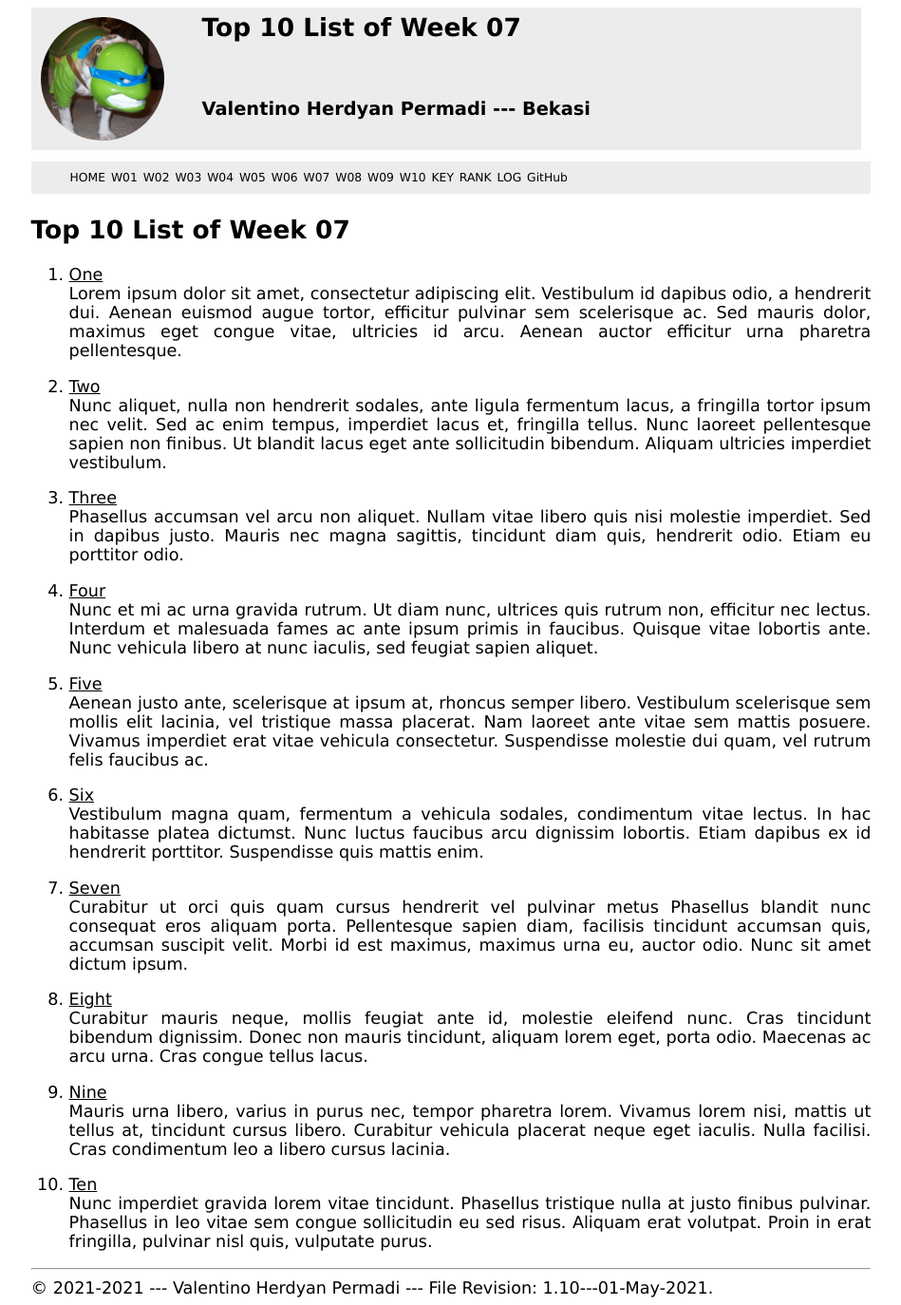
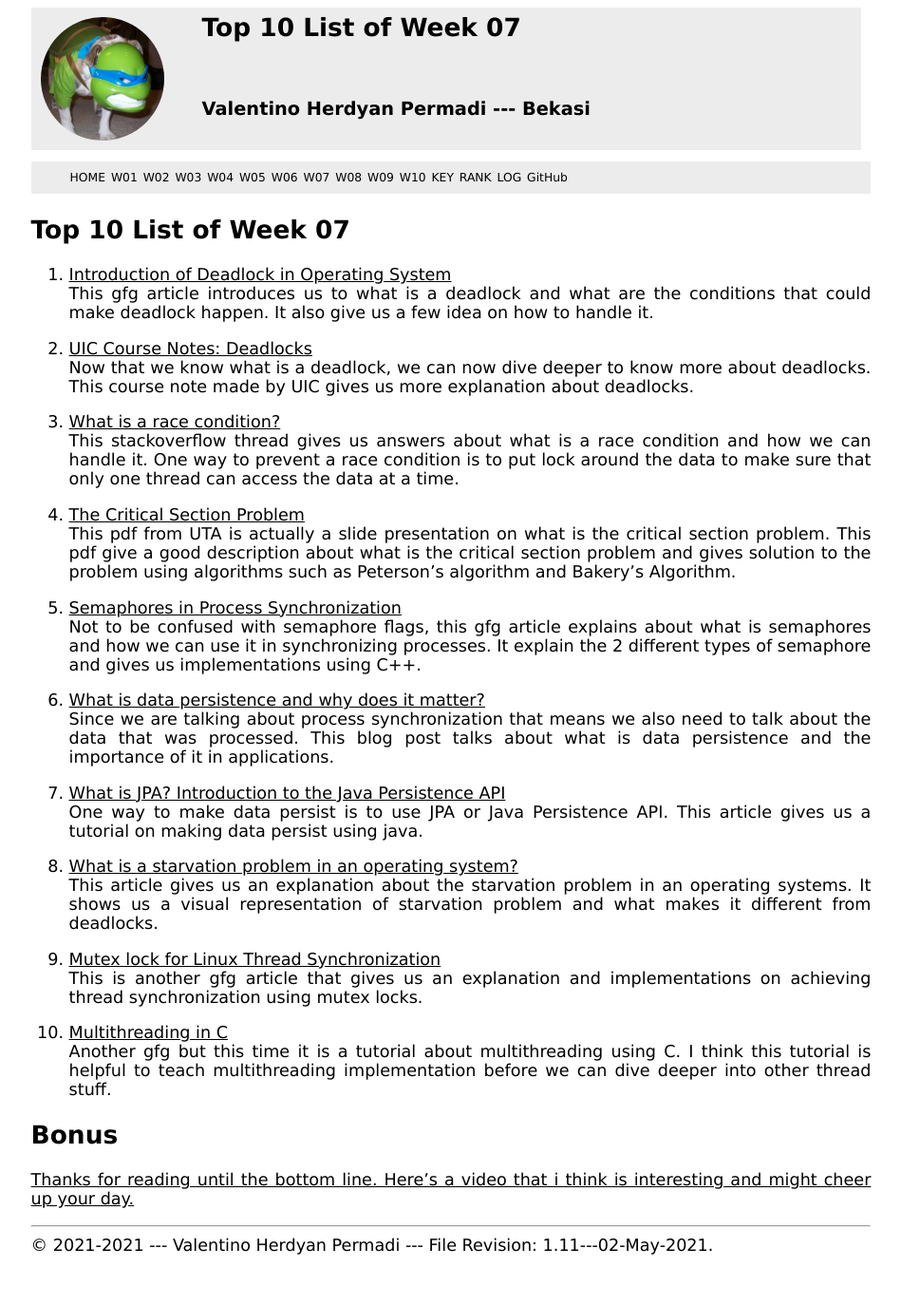
Before and after one commit to valentinohp/os211, a Jekyll site: the page built from w07.md, in a window 1280 px wide. Shown: the whole page at 95% size, without its empty margins (165-1114 px from the left). Built offline with Jekyll 4.4.1, drawn with Linux system fonts in a browser that asks for light colours; our own code applies the rules of GitHub Pages for plain Markdown files; after the commit the page ends 1329 px from its top, so only the background shows below that.

Commit message:
Added top 10 links for week 7

```diff
--- a/TXT/mylog.txt
+++ b/TXT/mylog.txt
@@ -69,3 +69,4 @@ ZCZC W07 60     L14 Assignment #4 : Done W07 demo
 ZCZC W07 45     L11 Assignment #1 : Read ch 06, 07, 08 slide
 ZCZC W07 5      L15 Assignment #5 : Update this log
 ZCZC W07 5      L16 Assignment #6 : Run myscript.sh
+ZCZC W07 180    L13 Assignment #3 : GSGS and compile Top 10 for week 7
--- a/_config.yml
+++ b/_config.yml
@@ -1,5 +1,5 @@
 title:       "Operating Systems 2021-1 (OS211)"
-version:     "1.10---01-May-2021"
+version:     "1.11---02-May-2021"
 copyright:   "2021-2021"
 description: >-
   Menggokil!
--- a/w07.md
+++ b/w07.md
@@ -5,72 +5,45 @@ permalink: /W07/
 
 # Top 10 List of Week 07
 
-1. [One](https://en.wikipedia.org/wiki/1)<br>
-Lorem ipsum dolor sit amet, consectetur adipiscing elit.
-Vestibulum id dapibus odio, a hendrerit dui.
-Aenean euismod augue tortor, efficitur pulvinar sem scelerisque ac.
-Sed mauris dolor, maximus eget congue vitae, ultricies id arcu.
-Aenean auctor efficitur urna pharetra pellentesque.
+1. [Introduction of Deadlock in Operating System](https://www.geeksforgeeks.org/introduction-of-deadlock-in-operating-system/)<br>
+This gfg article introduces us to what is a deadlock and what are the conditions that could make deadlock happen.
+It also give us a few idea on how to handle it.
 
-2. [Two](https://en.wikipedia.org/wiki/2)<br>
-Nunc aliquet, nulla non hendrerit sodales, ante ligula fermentum lacus, a fringilla tortor ipsum nec velit.
-Sed ac enim tempus, imperdiet lacus et, fringilla tellus.
-Nunc laoreet pellentesque sapien non finibus.
-Ut blandit lacus eget ante sollicitudin bibendum.
-Aliquam ultricies imperdiet vestibulum.
+2. [UIC Course Notes: Deadlocks](https://www.cs.uic.edu/~jbell/CourseNotes/OperatingSystems/7_Deadlocks.html)<br>
+Now that we know what is a deadlock, we can now dive deeper to know more about deadlocks.
+This course note made by UIC gives us more explanation about deadlocks.
 
-3. [Three](https://en.wikipedia.org/wiki/3)<br>
-Phasellus accumsan vel arcu non aliquet.
-Nullam vitae libero quis nisi molestie imperdiet.
-Sed in dapibus justo.
-Mauris nec magna sagittis, tincidunt diam quis, hendrerit odio.
-Etiam eu porttitor odio.
+3. [What is a race condition?](https://stackoverflow.com/questions/34510/what-is-a-race-condition)<br>
+This stackoverflow thread gives us answers about what is a race condition and how we can handle it.
+One way to prevent a race condition is to put lock around the data to make sure that only one thread can access the data at a time.
 
-4. [Four](https://en.wikipedia.org/wiki/4)<br>
-Nunc et mi ac urna gravida rutrum.
-Ut diam nunc, ultrices quis rutrum non, efficitur nec lectus.
-Interdum et malesuada fames ac ante ipsum primis in faucibus.
-Quisque vitae lobortis ante.
-Nunc vehicula libero at nunc iaculis, sed feugiat sapien aliquet.
+4. [The Critical Section Problem](http://crystal.uta.edu/~ylei/cse6324/data/critical-section.pdf)<br>
+This pdf from UTA is actually a slide presentation on what is the critical section problem.
+This pdf give a good description about what is the critical section problem and gives solution to the problem using algorithms such as Peterson's algorithm and Bakery's Algorithm.
 
-5. [Five](https://en.wikipedia.org/wiki/5)<br>
-Aenean justo ante, scelerisque at ipsum at, rhoncus semper libero.
-Vestibulum scelerisque sem mollis elit lacinia, vel tristique massa placerat.
-Nam laoreet ante vitae sem mattis posuere.
-Vivamus imperdiet erat vitae vehicula consectetur.
-Suspendisse molestie dui quam, vel rutrum felis faucibus ac.
+5. [Semaphores in Process Synchronization](https://www.geeksforgeeks.org/semaphores-in-process-synchronization/)<br>
+Not to be confused with semaphore flags, this gfg article explains about what is semaphores and how we can use it in synchronizing processes.
+It explain the 2 different types of semaphore and gives us implementations using C++.
 
-6. [Six](https://en.wikipedia.org/wiki/6)<br>
-Vestibulum magna quam, fermentum a vehicula sodales, condimentum vitae lectus.
-In hac habitasse platea dictumst.
-Nunc luctus faucibus arcu dignissim lobortis.
-Etiam dapibus ex id hendrerit porttitor.
-Suspendisse quis mattis enim.
+6. [What is data persistence and why does it matter?](https://www.datastax.com/blog/what-persistence-and-why-does-it-matter)<br>
+Since we are talking about process synchronization that means we also need to talk about the data that was processed.
+This blog post talks about what is data persistence and the importance of it in applications.
 
-7. [Seven](https://en.wikipedia.org/wiki/7)<br>
-Curabitur ut orci quis quam cursus hendrerit vel pulvinar metus
-Phasellus blandit nunc consequat eros aliquam porta.
-Pellentesque sapien diam, facilisis tincidunt accumsan quis, accumsan suscipit velit.
-Morbi id est maximus, maximus urna eu, auctor odio.
-Nunc sit amet dictum ipsum.
+7. [What is JPA? Introduction to the Java Persistence API](https://www.infoworld.com/article/3379043/what-is-jpa-introduction-to-the-java-persistence-api.html)<br>
+One way to make data persist is to use JPA or Java Persistence API.
+This article gives us a tutorial on making data persist using java.
 
-8. [Eight](https://en.wikipedia.org/wiki/8)<br>
-Curabitur mauris neque, mollis feugiat ante id, molestie eleifend nunc.
-Cras tincidunt bibendum dignissim.
-Donec non mauris tincidunt, aliquam lorem eget, porta odio.
-Maecenas ac arcu urna.
-Cras congue tellus lacus.
+8. [What is a starvation problem in an operating system?](https://www.educative.io/edpresso/what-is-a-starvation-problem-in-an-operating-system)<br>
+This article gives us an explanation about the starvation problem in an operating systems.
+It shows us a visual representation of starvation problem and what makes it different from deadlocks.
 
-9. [Nine](https://en.wikipedia.org/wiki/9)<br>
-Mauris urna libero, varius in purus nec, tempor pharetra lorem.
-Vivamus lorem nisi, mattis ut tellus at, tincidunt cursus libero.
-Curabitur vehicula placerat neque eget iaculis.
-Nulla facilisi.
-Cras condimentum leo a libero cursus lacinia.
+9. [Mutex lock for Linux Thread Synchronization](https://www.geeksforgeeks.org/mutex-lock-for-linux-thread-synchronization/)<br>
+This is another gfg article that gives us an explanation and implementations on achieving thread synchronization using mutex locks.
 
-10. [Ten](https://en.wikipedia.org/wiki/10)<br>
-Nunc imperdiet gravida lorem vitae tincidunt.
-Phasellus tristique nulla at justo finibus pulvinar.
-Phasellus in leo vitae sem congue sollicitudin eu sed risus.
-Aliquam erat volutpat.
-Proin in erat fringilla, pulvinar nisl quis, vulputate purus.
+10. [Multithreading in C](https://www.geeksforgeeks.org/multithreading-c-2/)<br>
+Another gfg but this time it is a tutorial about multithreading using C.
+I think this tutorial is helpful to teach multithreading implementation before we can dive deeper into other thread stuff.
+
+## Bonus
+
+[Thanks for reading until the bottom line. Here's a video that i think is interesting and might cheer up your day.](https://www.youtube.com/watch?v=GhytveKyBsw)<br>
```
Also changed, not shown: 7 other files.
